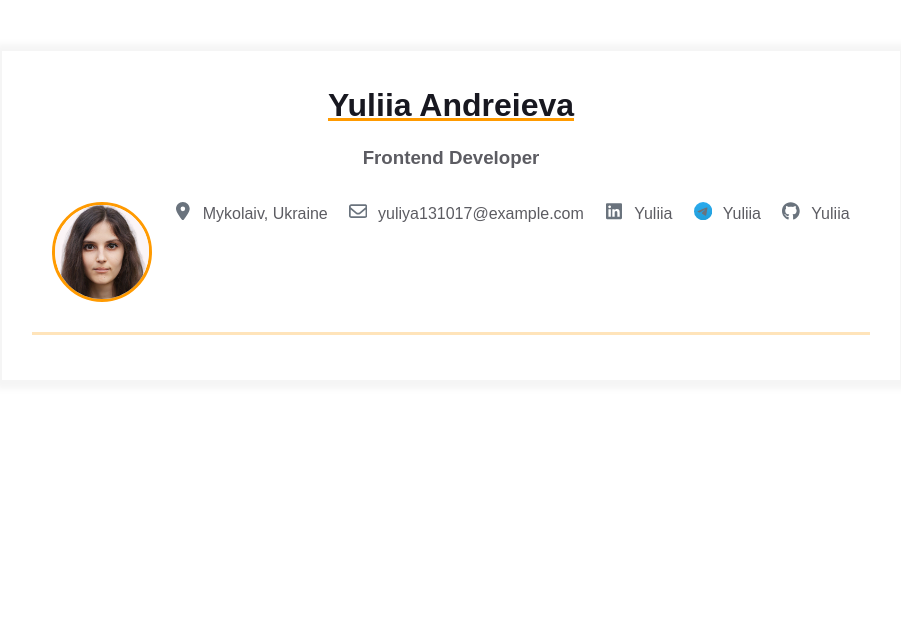
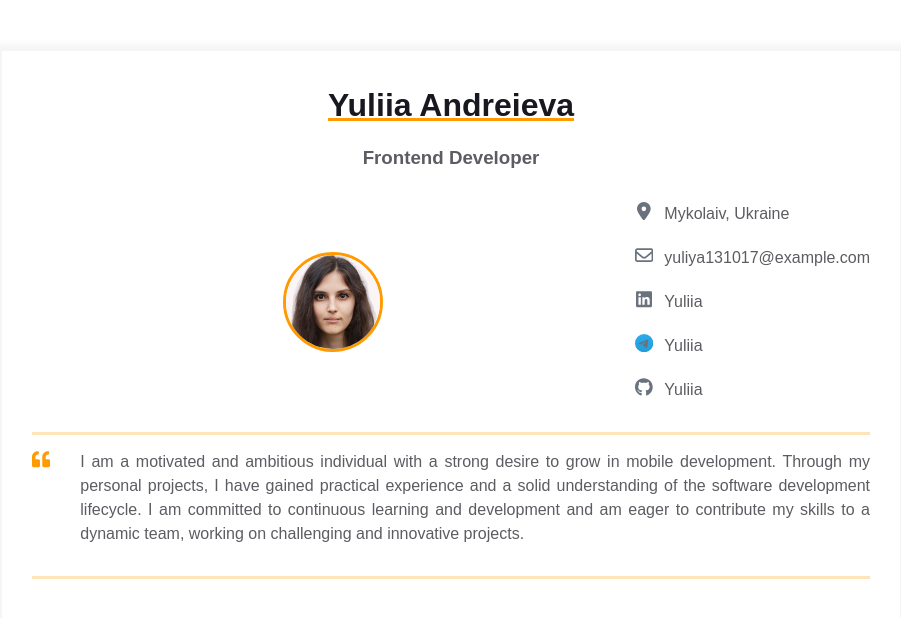
Before and after one commit to AndreevaYuliya/homepage, a plain HTML site: page index.html in a window 1280 px wide. Shown: the whole page, without its empty margins (189-1090 px from the left). Drawn offline with Linux system fonts and the light colour scheme.

Commit message:
Add intro block

```diff
--- a/index.html
+++ b/index.html
@@ -17,7 +17,7 @@
                     <h3 class="contact-info__sub-header">Frontend Developer</h3>
 
                     <div class="contact_info_container fh">
-                <div class="contact-info__block"></div>
+                        <div class="contact-info__block"> </div>
 
                         <div class="contact-info__block contact-info__block--center">
                             <img
@@ -26,6 +26,8 @@
                                 alt="Avatar"
                             />
                         </div>
+
+                        <div class="contact-info__block">
 
                             <a href="" rel="author" class="contact-info__item">
                                 <div class="contact-info__item-icon-wrapper">
@@ -129,9 +131,34 @@
                                 </div>
                                 <span>Yuliia</span>
                             </a>
+                        </div>
+                    </div>
+                </div>
+            </div>
+            <!-- Intro Block -->
+            <div class="container">
+                <div class="resume__block">
+                    <div class="intro">
+                        <div class="intro__icon-wrapper">
+                            <svg class="intro__icon" xmlns="http://www.w3.org/2000/svg" viewBox="0 0 512 512">
+                                <path d="M464 256h-80v-64c0-35.3 28.7-64 64-64h8c13.3 0 24-10.7
+                                        24-24V56c0-13.3-10.7-24-24-24h-8c-88.4 0-160 71.6-160
+                                        160v240c0 26.5 21.5 48 48 48h128c26.5 0 48-21.5
+                                        48-48V304c0-26.5-21.5-48-48-48zm-288 0H96v-64c0-35.3 28.7-64
+                                        64-64h8c13.3 0 24-10.7 24-24V56c0-13.3-10.7-24-24-24h-8C71.6
+                                        32 0 103.6 0 192v240c0 26.5 21.5 48 48 48h128c26.5 0 48-21.5
+                                        48-48V304c0-26.5-21.5-48-48-48z"
+                                >
+                                </path>
+                            </svg>
+                        </div>
+                        <p class="intro_text">
+                            I am a motivated and ambitious individual with a strong desire to grow in mobile development. Through my personal
+                            projects, I have gained practical experience and a solid understanding of the software development lifecycle. I am
+                            committed to continuous learning and development and am eager to contribute my skills to a dynamic team, working on
+                            challenging and innovative projects.
 
-
-                <div class="contact-info__block"></div>
+                        </p>
                     </div>
                 </div>
             </div>
```
Lines whose indentation alone changed are shown as unchanged.
